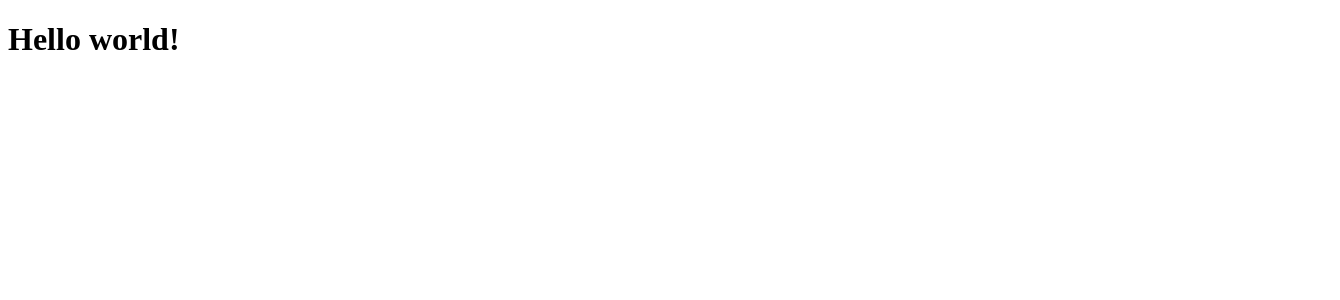
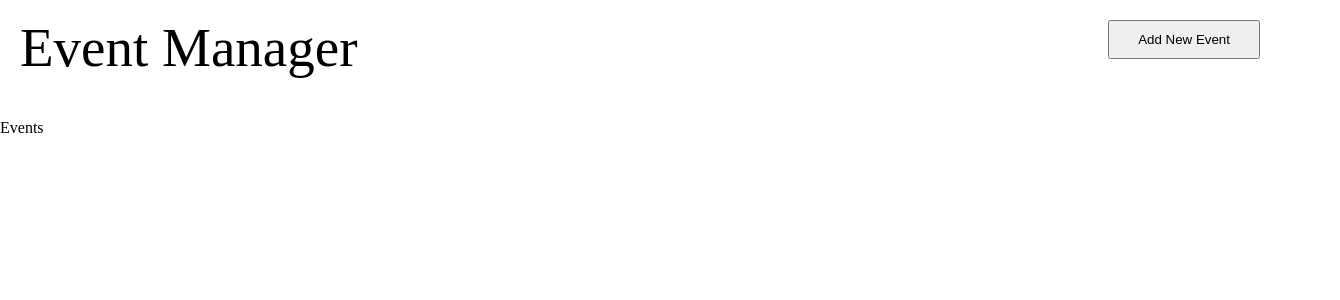
Before and after one commit to Fradven/event-manager, a React (Vite) app: page / in a window 1280 px wide. Shown: the top 300 px of the page, 1340 px wide, since content can reach past the window. Built offline with nearby package versions, Linux system fonts and the light colour scheme.

Commit message:
style page structure

```diff
--- a/package.json
+++ b/package.json
@@ -11,15 +11,18 @@
     "build": "parcel build src/index.html --public-url ./"
   },
   "dependencies": {
+    "@mui/material": "^5.2.4",
     "cors": "^2.8.5",
     "express": "^4.17.1",
     "joi": "^17.4.2",
     "lowdb": "^3.0.0",
     "nanoid": "^3.1.30",
     "react": "^17.0.2",
-    "react-dom": "^17.0.2"
+    "react-dom": "^17.0.2",
+    "sass": "^1.45.0"
   },
   "devDependencies": {
+    "@parcel/transformer-sass": "^2.0.1",
     "parcel": "^2.0.1"
   }
 }
--- a/src/App.jsx
+++ b/src/App.jsx
@@ -1,3 +1,7 @@
+import Didlydoo from "./client/Didlydoo.jsx";
+
 export function App() {
-    return <h1>Hello world!</h1>;
+    return (
+      <div><Didlydoo /></div>
+    );
   }
--- /dev/null
+++ b/src/client/Didlydoo.jsx
@@ -0,0 +1,28 @@
+import React, { useState } from 'react'
+import Events from './template/Events'
+import AddEvent from './template/AddEvent'
+
+export default function Didlydoo() {
+    const [running, setRunning] = useState(false)
+
+    function runStatus() {
+        setRunning(!running)
+        console.log(running)
+      }
+
+    return (
+        <>
+        {/* header */}
+            <div className="header">
+                <h1 className='header__title' >Event Manager</h1>
+                <div className="header_btnctn">
+                <button className='header__btn' onClick={runStatus}>{!running ? "Add New Event" : "cancel" } </button>
+                </div>
+            </div>
+        {/* main body */}
+            <div className='main'>
+                {!running ? <Events /> : <AddEvent />}
+            </div>
+        </>
+    )
+}
--- /dev/null
+++ b/src/client/template/AddEvent.jsx
@@ -0,0 +1,11 @@
+import React from 'react'
+
+export default function AddEvent() {
+    return (
+        <form>
+            <label htmlFor="eventName">Event name: </label>
+            <input type="text" id="eventName"/>
+            <label htmlFor="eventdate">Event date: </label>
+        </form>
+    )
+}
--- /dev/null
+++ b/src/client/template/Events.jsx
@@ -0,0 +1,10 @@
+import React, {useState} from 'react'
+
+export default function Events() {
+
+    return (
+        <>
+        <div>Events</div>
+        </>
+    )
+}
--- a/src/index.html
+++ b/src/index.html
@@ -2,7 +2,8 @@
 <html lang="en">
   <head>
     <meta charset="utf-8" />
-    <title>My Parcel App</title>
+    <link rel="stylesheet" href="./style/style.scss">
+    <title>Event Manager</title>
   </head>
   <body>
     <div id="app"></div>
--- /dev/null
+++ b/src/style/abstract/_reset.scss
@@ -0,0 +1,125 @@
+/*CSS reset*/
+html,
+body,
+div,
+span,
+applet,
+object,
+iframe,
+h1,
+h2,
+h3,
+h4,
+h5,
+h6,
+p,
+blockquote,
+pre,
+a,
+abbr,
+acronym,
+address,
+big,
+cite,
+code,
+del,
+dfn,
+em,
+img,
+ins,
+kbd,
+q,
+s,
+samp,
+small,
+strike,
+strong,
+sub,
+sup,
+tt,
+var,
+b,
+u,
+i,
+center,
+dl,
+dt,
+dd,
+ol,
+ul,
+li,
+fieldset,
+form,
+label,
+legend,
+table,
+caption,
+tbody,
+tfoot,
+thead,
+tr,
+th,
+td,
+article,
+aside,
+canvas,
+details,
+embed,
+figure,
+figcaption,
+footer,
+header,
+hgroup,
+menu,
+nav,
+output,
+ruby,
+section,
+summary,
+time,
+mark,
+audio,
+video {
+  margin: 0;
+  padding: 0;
+  border: 0;
+  font-size: 100%;
+  font: inherit;
+  vertical-align: baseline;
+}
+/* HTML5 display-role reset for older browsers */
+article,
+aside,
+details,
+figcaption,
+figure,
+footer,
+header,
+hgroup,
+menu,
+nav,
+section {
+  display: block;
+}
+body {
+  line-height: 1;
+}
+ol,
+ul {
+  list-style: none;
+}
+blockquote,
+q {
+  quotes: none;
+}
+blockquote:before,
+blockquote:after,
+q:before,
+q:after {
+  content: "";
+  content: none;
+}
+table {
+  border-collapse: collapse;
+  border-spacing: 0;
+}
--- /dev/null
+++ b/src/style/style.scss
@@ -0,0 +1,28 @@
+@import "./abstract/reset";
+@import "./abstract/var";
+
+.header {
+    display: flex;
+    justify-content: space-between;
+    height: 15vh;
+
+
+    &__title {
+        font-size: 55px;
+        padding: 20px 20px;
+
+    }
+    &__btnctn {
+        max-height: 45px;
+    }
+    &__btn {
+        padding: 10px 28px;
+        margin: 20px 20px;
+
+    }
+}
+
+.main {
+    width: 1340px;
+    margin: 0 auto;
+}
```
Also changed, not shown: src/style/abstract/_var.scss (added), 2 other files (tests, documents, lock files or other folders).
